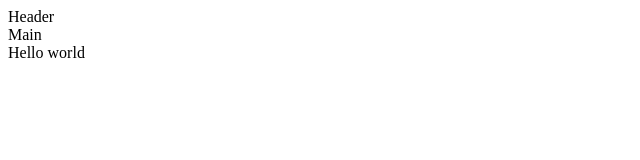
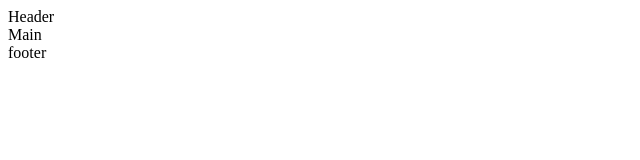
Before and after one commit to NazarOliinyk/my-project1, a plain HTML site: page index.html in a window 1280 px wide. Shown: the full height of the page, 0-640 px from the left. Drawn offline with Linux system fonts and the light colour scheme.

```diff
--- a/index.html
+++ b/index.html
@@ -8,6 +8,6 @@
 <body>
   <header>Header</header>
   <main>Main</main>
-  <footer>Hello world</footer>
+  <footer>footer</footer>
 </body>
 </html>
```
